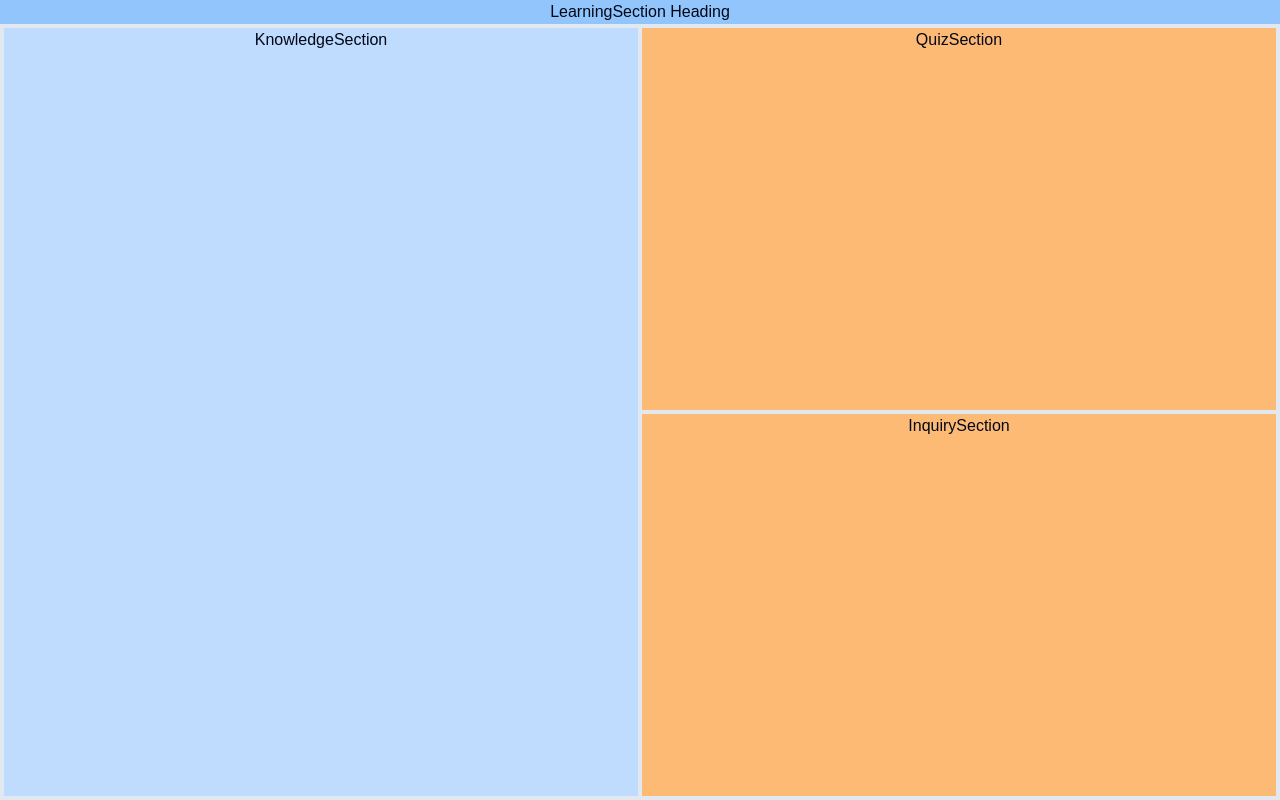
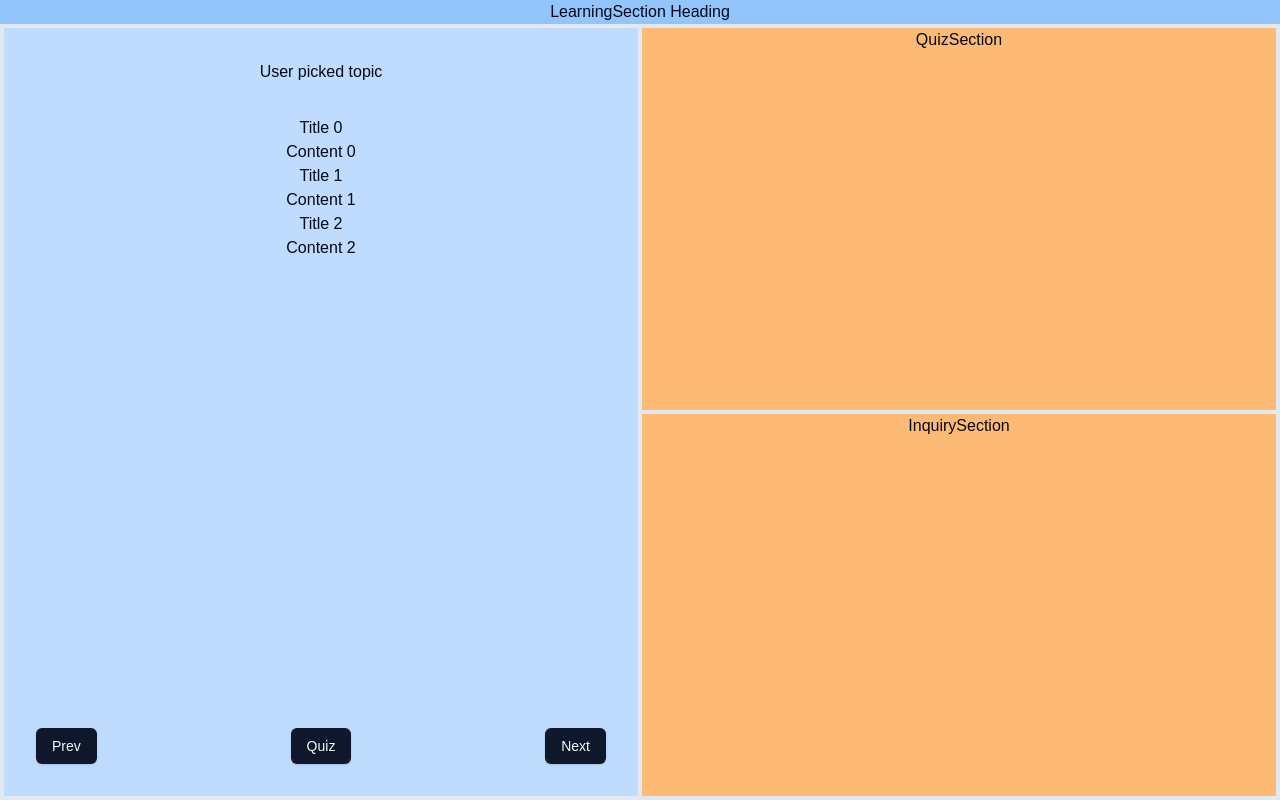
Before and after one commit to vikramsingh13/ai-tutor, a Next.js app: page /learning-section/1 in a window 1280 px wide. Built offline with nearby package versions, Linux system fonts and the light colour scheme.

Commit message:
knowledge section displays the data and has navigation buttons

```diff
--- a/app/learning-section/[userId]/page.tsx
+++ b/app/learning-section/[userId]/page.tsx
@@ -30,6 +30,25 @@ const LearningSection = (props: Props) => {
     }
   }, [router.isReady]);
 
+  // dummy knowledge data for the knowledge section.
+  const knowledgeData = {
+    0: {
+      title: "Title 0",
+      content: "Content 0",
+    },
+    1: {
+      title: "Title 1",
+      content: "Content 1",
+    },
+    2: {
+      title: "Title 2",
+      content: "Content 2",
+    },
+  };
+
+  // dummy topic for the knowledge section.
+  const topic = "User picked topic";
+
   return (
     /* Learning Section should take up full width and height available to it. */
     <div className="flex flex-col w-full min-h-screen bg-blue-300 text-center items-align">
@@ -38,7 +57,8 @@ const LearningSection = (props: Props) => {
       {/* Kwowledge section will take up the left 50% of the rest of the column */}
       <div className="flex flex-1 w-full">
         <div className="flex-1 flex-grow bg-blue-200 border-y-4 border-l-4 border-r-2">
-          <KnowledgeSection />
+          {/* KnowledgeSection takes knowledgeData and topic as props */}
+          <KnowledgeSection knowledgeData={knowledgeData} topic={topic}/>
         </div>
         {/* Quiz and Inquiry sections will take up the right 50% of the rest of the column and they will be stacked on top of each other */}
         <div className="flex-1 flex flex-col flex-grow bg-orange-300 border-y-4 border-l-2 border-r-4">
--- a/components/knowledge-section.tsx
+++ b/components/knowledge-section.tsx
@@ -1,11 +1,57 @@
-import React from 'react'
+import { useState } from "react";
 
-type Props = {}
+// import shadcn buttons to be used as prev, next, submit, quiz, etc.
+import { Button } from "@/components/ui/button";
 
-const KnowledgeSection = (props: Props) => {
+// Defines the props type for the KnowledgeSection component.
+// The props will have knowledgeData and topic.
+type KnowledgeSectionProps = {
+  // key/value pair JSON.
+  // keys are integer ids.
+  // values will have another JSON with keys "title" and "content".
+  knowledgeData: {};
+  // Topic heading for the knowledge section.
+  topic: string;
+};
+
+// Function to take knowledgeData and return the jsx for the knowledge section.
+const renderKnowledgeData = (knowledgeData: {}) => {
+  // Keeps track of the knowledge section index.
+  const [knowledgeSectionIndex, setKnowledgeSectionIndex] = useState(0);
+
+  // for each section in the knowledgeData, return the title and content.
+  return Object.keys(knowledgeData).map((i) => (
+    <div key={i}>
+      {/* Topic section title */}
+      <div>{knowledgeData[i].title}</div>
+      {/* Topic section content */}
+      <div>{knowledgeData[i].content}</div>
+    </div>
+  ));
+};
+
+const KnowledgeSection = ({ knowledgeData, topic }: KnowledgeSectionProps) => {
   return (
-    <div>KnowledgeSection</div>
-  )
-}
+    <div className="flex flex-col w-full h-full">
+      {/* Topic heading applies to all  */}
+      <div className="p-8">{topic}</div>
+      {/* Knowledge section. Can make this part scrollable later on. */}
+      {/* flex-grow will make the div take up the remaining space and force the buttons to be at the bottom */}
+      <div className="flex-grow">
+        {
+          // Render the knowledge data with the renderKnowledgeData function.
+          // Customized styling for the divs will be added by the renderKnowledgeData function.
+          renderKnowledgeData(knowledgeData)
+        }
+      </div>
+      {/* Buttons for the knowledge section */}
+      <div className="flex flex-row w-full pb-8 px-8 gap-4 justify-between">
+        <Button className="">Prev</Button>
+        <Button>Quiz</Button>
+        <Button>Next</Button>
+      </div>
+    </div>
+  );
+};
 
 export default KnowledgeSection;
```
